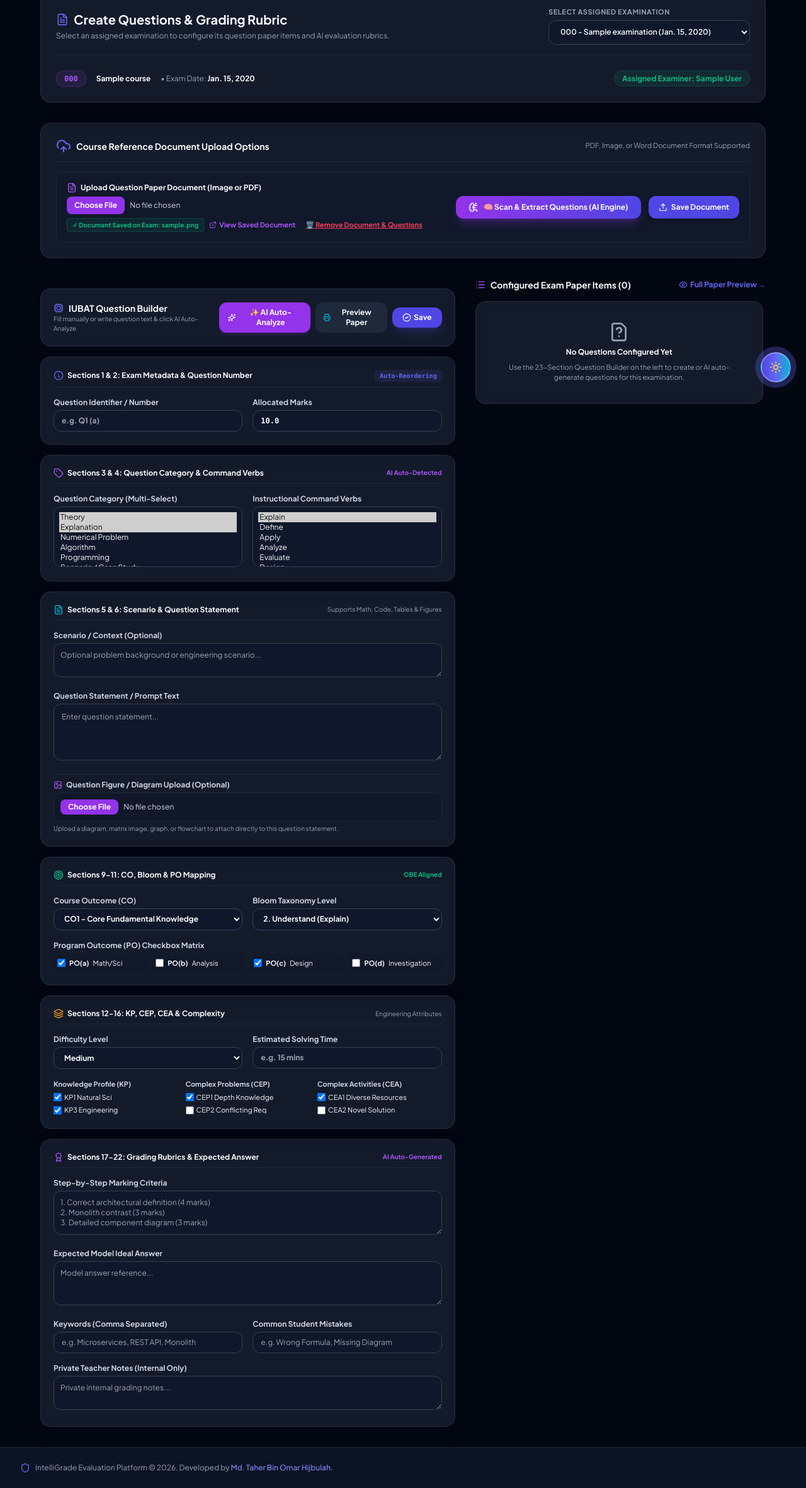
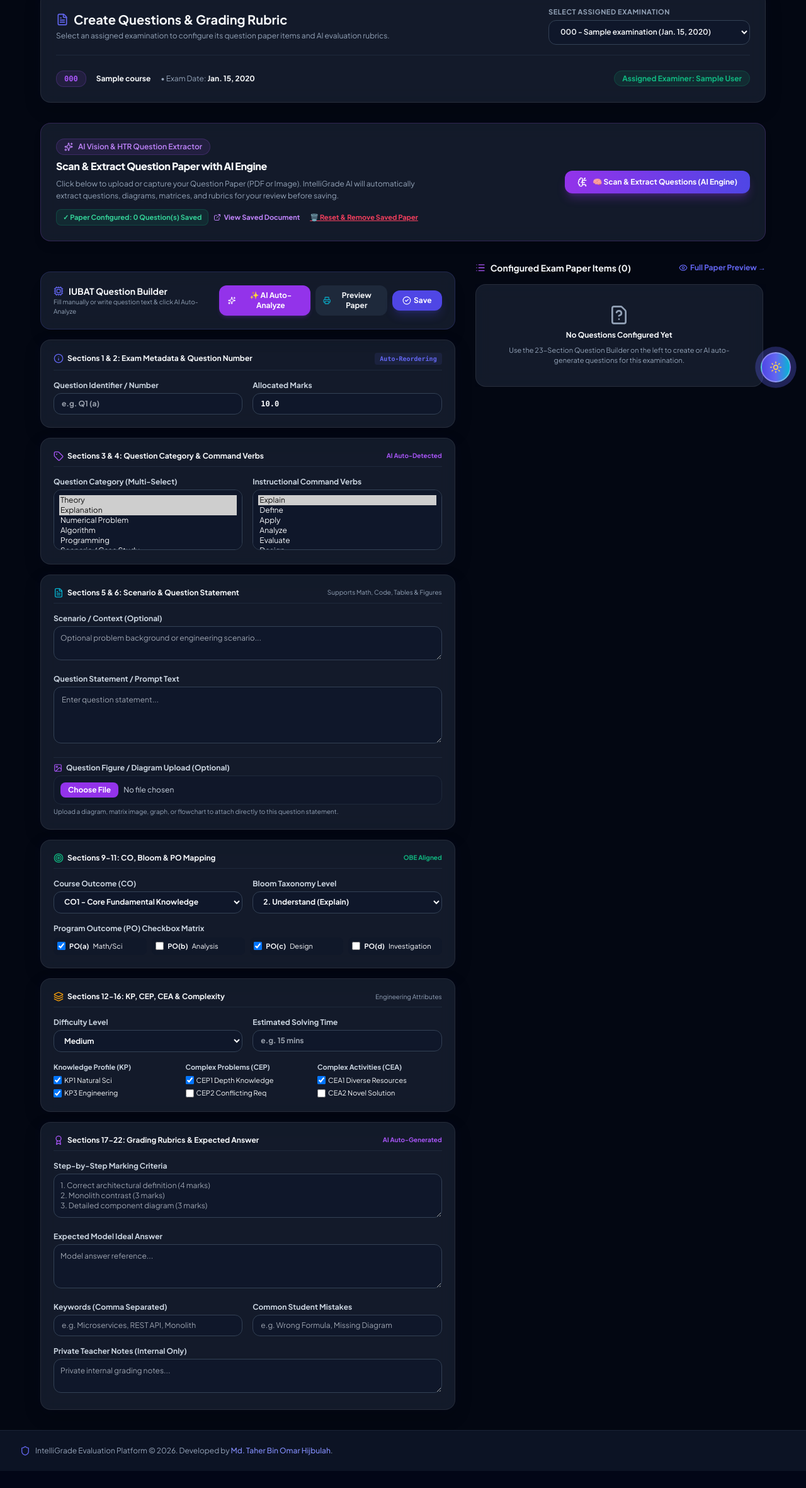
Before and after one commit to hijbullahx/IntelliGrade, a Django app: page /teacher/questions-rubric/ in a window 1280 px wide. Shown: the part 169-2531 px from the top of the page at 63% size. After the commit the page ends 2504 px from the top, so only its background shows below. Run offline with Django 5.2, Linux system fonts and the light colour scheme; a user stored in the database is signed in; tables that the repository leaves empty hold one stand-in row (values such as "Sample post"); data that the repository does not hold is empty; some libraries are stand-ins or nearby versions.

Commit message:
feat: implement template for managing exam questions and AI-driven rubric configuration

```diff
--- a/mainproject/core/templates/core/question_rubric_manage.html
+++ b/mainproject/core/templates/core/question_rubric_manage.html
@@ -82,64 +82,54 @@
     </div>
     {% else %}
 
-    <!-- 2 Reference Document Upload Options Grid -->
-    <div class="glass-card p-6 rounded-2xl space-y-4">
-        <div class="flex items-center justify-between border-b border-slate-200 dark:border-slate-800 pb-3">
-            <h3 class="font-bold text-sm theme-text-primary flex items-center gap-2">
-                <i data-lucide="upload-cloud" class="w-4.5 h-4.5 text-brand-500"></i> Course Reference Document Upload Options
+    <!-- AI Question Paper Extraction Banner (Modal Trigger) -->
+    <div class="glass-card p-6 rounded-2xl border border-purple-500/20 shadow-lg space-y-4">
+        <div class="flex flex-col md:flex-row md:items-center justify-between gap-4">
+            <div class="space-y-1.5 flex-1">
+                <div class="inline-flex items-center gap-2 px-3 py-1 rounded-full bg-purple-500/10 text-purple-600 dark:text-purple-400 border border-purple-500/20 text-xs font-semibold">
+                    <i data-lucide="sparkles" class="w-3.5 h-3.5"></i> AI Vision & HTR Question Extractor
+                </div>
+                <h3 class="font-extrabold text-base theme-text-primary tracking-tight">
+                    Scan & Extract Question Paper with AI Engine
                 </h3>
-            <span class="text-[11px] theme-text-muted">PDF, Image, or Word Document Format Supported</span>
-        </div>
-
-        <form method="POST" enctype="multipart/form-data" class="space-y-4">
+                <p class="theme-text-muted text-xs leading-relaxed max-w-xl">
+                    Click below to upload or capture your Question Paper (PDF or Image). IntelliGrade AI will automatically extract questions, diagrams, matrices, and rubrics for your review before saving.
+                </p>
+
+                <div id="qpStatusBadge" class="pt-1">
+                    {% if selected_exam.question_paper_file or questions %}
+                    <form method="POST" enctype="multipart/form-data" class="inline-flex items-center gap-2 text-xs">
                         {% csrf_token %}
                         <input type="hidden" name="examination_id" value="{{ selected_exam.id }}">
-
-            <!-- Question Paper File Upload & AI Scan -->
-            <div class="p-4 rounded-xl border border-slate-200 dark:border-slate-800 bg-slate-50/50 dark:bg-slate-900/50 flex flex-wrap items-center justify-between gap-4">
-                <div class="space-y-1.5 flex-1 min-w-[280px]">
-                    <div class="flex items-center gap-2">
-                        <span class="font-bold text-xs theme-text-primary flex items-center gap-1.5">
-                            <i data-lucide="file-text" class="w-4 h-4 text-purple-500"></i> Upload Question Paper Document (Image or PDF)
+                        <span class="px-2.5 py-1 rounded-lg bg-emerald-500/10 text-emerald-600 dark:text-emerald-400 font-bold text-[11px] border border-emerald-500/20">
+                            ✓ Paper Configured: {{ questions.count }} Question(s) Saved
                         </span>
-                    </div>
-
-                    <input type="file" name="question_paper_file" id="qpFileInput" onchange="handleQPFileSelect(this)" class="w-full text-xs theme-text-secondary file:mr-2 file:py-1.5 file:px-3 file:rounded-lg file:border-0 file:text-xs file:font-bold file:bg-purple-600 file:text-white hover:file:bg-purple-500 cursor-pointer">
-
-                    <div id="qpStatusBadge">
                         {% if selected_exam.question_paper_file %}
-                        <div class="flex items-center gap-2 text-xs">
-                            <span class="px-2 py-0.5 rounded bg-emerald-500/10 text-emerald-500 font-bold text-[10px] border border-emerald-500/20">
-                                ✓ Document Saved on Exam: {{ selected_exam.question_paper_file.name|default:"File" }}
-                            </span>
-                            <a href="{{ selected_exam.question_paper_file.url }}" target="_blank" class="text-[11px] text-purple-500 font-bold hover:underline inline-flex items-center gap-1">
+                        <a href="{{ selected_exam.question_paper_file.url }}" target="_blank" class="text-[11px] text-purple-600 dark:text-purple-400 font-bold hover:underline inline-flex items-center gap-1">
                             <i data-lucide="external-link" class="w-3 h-3"></i> View Saved Document
                         </a>
-                            <button type="submit" name="clear_document" value="question_paper_file" onclick="localStorage.removeItem('finalized_exam_{{ selected_exam.id }}'); return confirm('Remove saved Question Paper document and all associated questions from this exam?')" class="text-[11px] text-rose-500 hover:text-rose-600 font-bold underline ml-2">
-                                🗑️ Remove Document & Questions
-                            </button>
-                        </div>
+                        {% endif %}
+                        <button type="submit" name="clear_document" value="question_paper_file" onclick="localStorage.removeItem('finalized_exam_{{ selected_exam.id }}'); return confirm('Remove saved Question Paper document and all associated questions from this exam?')" class="text-[11px] text-rose-500 hover:text-rose-600 font-bold underline ml-2 cursor-pointer">
+                            🗑️ Reset & Remove Saved Paper
+                        </button>
+                    </form>
                     {% else %}
-                        <span class="text-[11px] theme-text-muted italic">No Question Paper document uploaded yet for this examination.</span>
+                    <span class="text-[11px] theme-text-muted italic">No Question Paper document uploaded or configured yet for this examination.</span>
                     {% endif %}
                 </div>
             </div>
 
-                <div class="flex items-center gap-3">
-                    <button type="button" onclick="scanAcademicPaper()" id="scanAcademicBtn" class="px-5 py-2.5 bg-purple-600 hover:bg-purple-500 text-white font-bold text-xs rounded-xl shadow-lg shadow-purple-600/25 transition-all flex items-center gap-2">
-                        <i data-lucide="brain-circuit" class="w-4 h-4"></i> 🧠 Scan & Extract Questions (AI Engine)
-                    </button>
-                    <button type="submit" class="px-4 py-2.5 bg-brand-600 hover:bg-brand-500 text-white font-bold text-xs rounded-xl shadow-md transition-all flex items-center gap-1.5">
-                        <i data-lucide="upload" class="w-3.5 h-3.5"></i> Save Document
-                    </button>
-                </div>
-            </div>
-        </form>
+            <div class="flex items-center gap-3 shrink-0">
+                <button type="button" onclick="scanAcademicPaper()" id="scanAcademicBtn" class="px-6 py-3 bg-gradient-to-r from-purple-600 to-indigo-600 hover:from-purple-500 hover:to-indigo-500 text-white font-extrabold text-xs rounded-xl shadow-lg shadow-purple-600/30 transition-all flex items-center gap-2.5 cursor-pointer">
+                    <i data-lucide="brain-circuit" class="w-4 h-4"></i> 🧠 Scan & Extract Question Paper (AI Engine)
+                </button>
+            </div>
+        </div>
     </div>
 
     <!-- Scanned Paper Unfinalized Live Preview Panel -->
     <div id="scannedPaperPreview" class="hidden glass-card p-6 rounded-2xl border-2 border-purple-500/40 space-y-4 bg-slate-900/60 backdrop-blur-md shadow-2xl">
-        <div class="flex items-center justify-between border-b border-slate-700/60 pb-3">
+        <div class="flex flex-col md:flex-row md:items-center justify-between gap-4 border-b border-slate-700/60 pb-3">
             <div class="flex items-center gap-2.5">
                 <span class="px-3 py-1 rounded-full bg-cyan-500/10 text-cyan-400 border border-cyan-500/20 font-bold text-xs flex items-center gap-1.5">
                     <i data-lucide="eye" class="w-4 h-4"></i> 🔍 Scanned Paper Preview (Unfinalized Staged Extract)
@@ -147,11 +137,11 @@
                 <span class="text-xs text-slate-400 italic font-mono" id="scannedPaperFileName"></span>
             </div>
             <div class="flex items-center gap-2">
-                <button type="button" onclick="finalizeScannedPaper()" class="px-4 py-2 bg-emerald-600 hover:bg-emerald-500 text-white font-bold text-xs rounded-xl shadow-lg shadow-emerald-600/20 transition-all flex items-center gap-1.5">
-                    <i data-lucide="check-circle-2" class="w-4 h-4"></i> ✅ Finalize & Save Paper
-                </button>
-                <button type="button" onclick="quitScan()" class="px-3.5 py-2 bg-rose-600/20 hover:bg-rose-600/40 text-rose-300 border border-rose-500/30 font-bold text-xs rounded-xl transition-all flex items-center gap-1">
-                    <i data-lucide="x" class="w-3.5 h-3.5"></i> 🚪 Quit Scan
+                <button type="button" onclick="finalizeScannedPaper()" class="px-4 py-2 bg-emerald-600 hover:bg-emerald-500 text-white font-bold text-xs rounded-xl shadow-lg shadow-emerald-600/20 transition-all flex items-center gap-1.5 cursor-pointer">
+                    <i data-lucide="check-circle-2" class="w-4 h-4"></i> ✅ Everything Looks Good: Save & Finalize Paper
+                </button>
+                <button type="button" onclick="quitScan()" class="px-4 py-2 bg-rose-600/20 hover:bg-rose-600/40 text-rose-300 border border-rose-500/30 font-bold text-xs rounded-xl transition-all flex items-center gap-1 cursor-pointer">
+                    <i data-lucide="x-circle" class="w-4 h-4"></i> 🗑️ Cancel & Remove Staged Data
                 </button>
             </div>
         </div>
```
Lines whose indentation alone changed are shown as unchanged.
